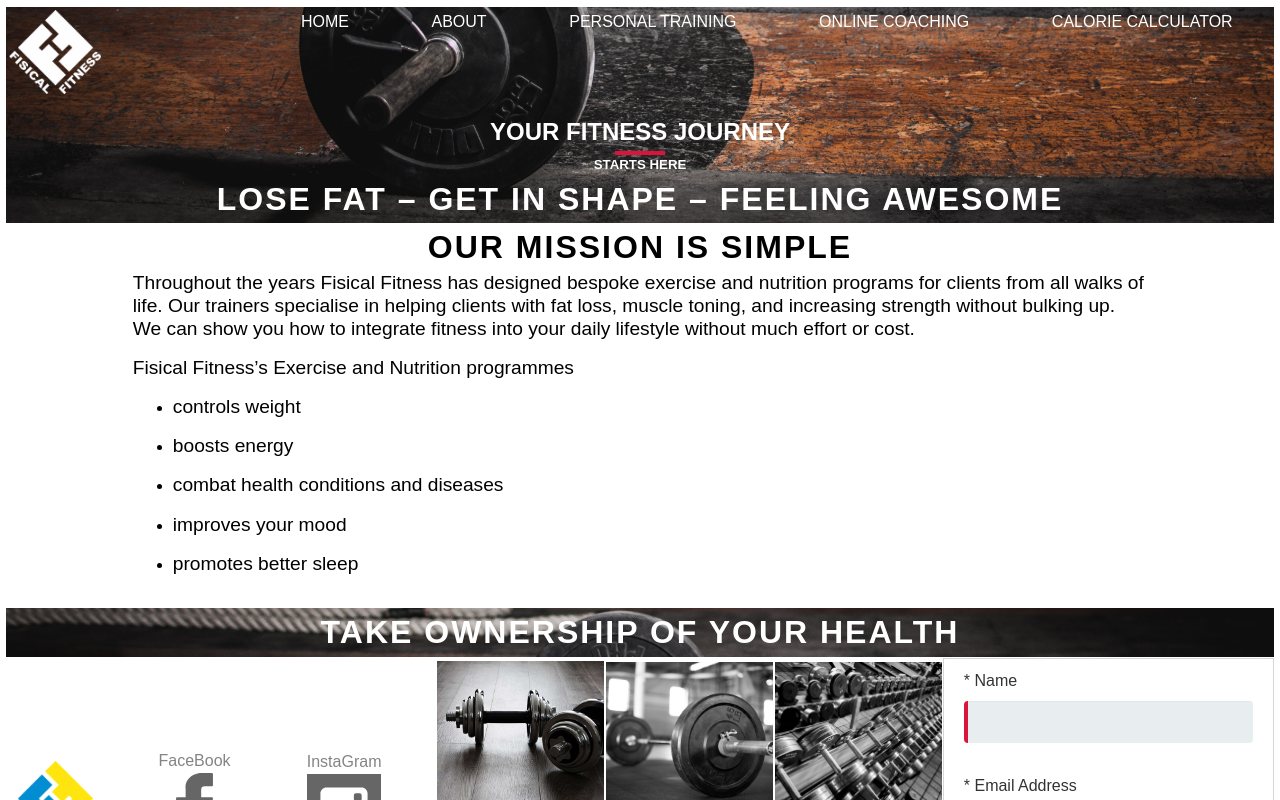
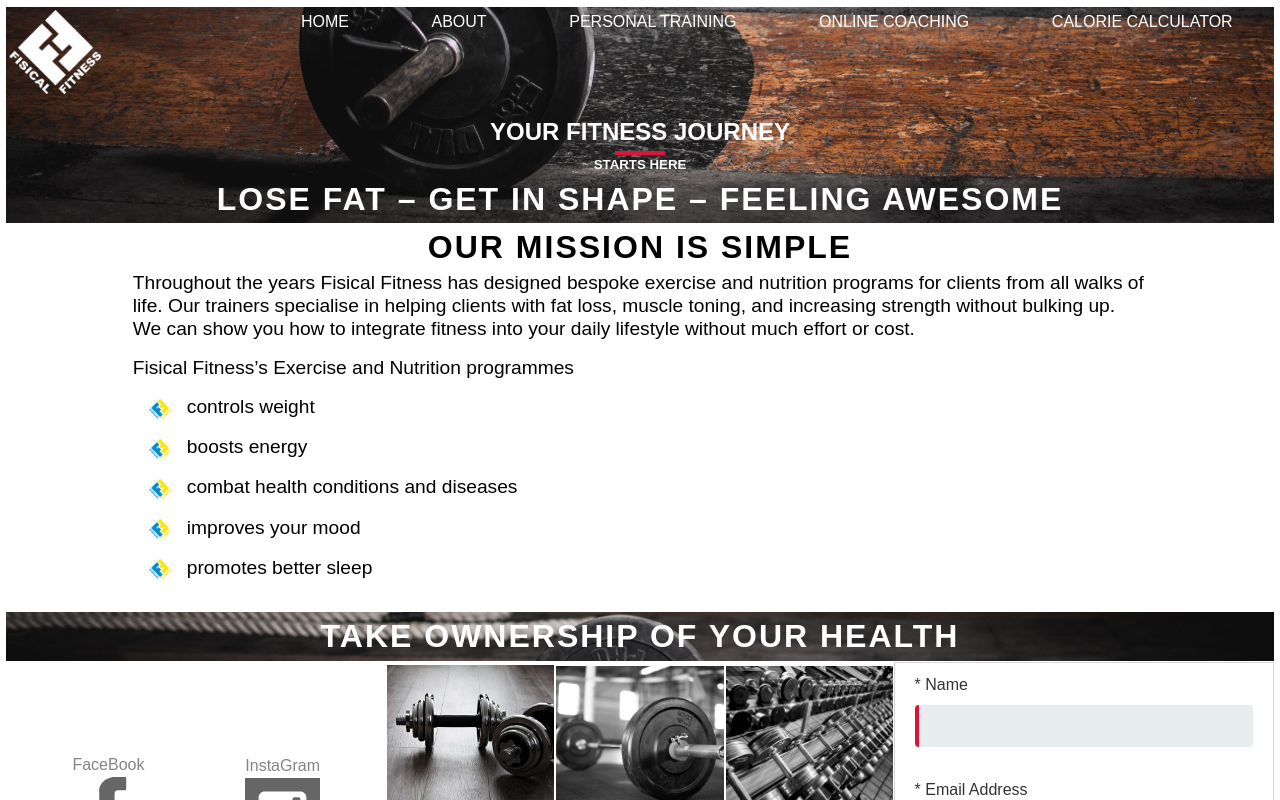
Before and after one commit to MeGallin/fisfitV2, a Vue app: page / in a window 1280 px wide. Shown: the top 800 px of the page. Built offline with nearby package versions, Linux system fonts and the light colour scheme.

Commit message:
removed bullet points

```diff
--- a/src/components/Footer/Footer.vue
+++ b/src/components/Footer/Footer.vue
@@ -5,13 +5,13 @@
 
     <div class="item footerContent">
 
-      <div>
+      <!-- <div>
         <div class="logo">
           <router-link to="/">
             <img v-bind:src="`../../assets/images/${logo.colour}`" />
           </router-link>
         </div>
-      </div>
+      </div> -->
 
       <div class="item footer-center-content">
         <div class="inner-wrapper">
--- a/src/components/Home/Home.css
+++ b/src/components/Home/Home.css
@@ -1,2 +1,15 @@
 section {
 }
+.textWrapper {
+    display: inline-flex;
+}
+.logo {
+    /* Logo size = 816 high x 747 Wide ratio = 1.092369 */
+    height: 20px;
+    width: 22px;
+    display: flex;
+    margin: 0.2em 1em;
+}
+.floatLeft {
+    text-align: left;
+}
--- a/src/components/Home/Home.vue
+++ b/src/components/Home/Home.vue
@@ -4,30 +4,49 @@
     <h1 class="title">Our MISSION IS SIMPLE</h1>
     <p>Throughout the years Fisical Fitness has designed bespoke exercise and nutrition programs for clients from all walks of life.  Our trainers specialise in helping clients with fat loss, muscle toning, and increasing strength without bulking up. We can show you how to integrate fitness into your daily lifestyle without much effort or cost.</p>
     <p>Fisical Fitness’s Exercise and Nutrition programmes</p>
-    <ul>
-      <li>
-        <p>controls weight</p>
-      </li>
-      <li>
-        <p>boosts energy</p>
-      </li>
-      <li>
-        <p>combat health conditions and diseases</p>
-      </li>
-      <li>
-        <p>improves your mood</p>
-      </li>
-      <li>
-        <p>promotes better sleep</p>
-      </li>
-    </ul>
+
+    <div class="floatLeft">
+        <div class="textWrapper">
+          <div class="logo"><img v-bind:src="`../../assets/images/${logo.colour}`" /></div>
+          <p>controls weight</p>
+        </div>
+    </div>
+    <div class="floatLeft">
+        <div class="textWrapper">
+          <div class="logo"><img v-bind:src="`../../assets/images/${logo.colour}`" /></div>
+           <p>boosts energy</p>
+        </div>
+    </div >
+    <div class="floatLeft">
+      <div class="textWrapper">
+        <div class="logo"><img v-bind:src="`../../assets/images/${logo.colour}`" /></div>
+          <p>combat health conditions and diseases</p>
+      </div>
+    </div>
+    <div class="floatLeft">
+      <div class="textWrapper">
+          <div class="logo"><img v-bind:src="`../../assets/images/${logo.colour}`" /></div>
+          <p>improves your mood</p>
+      </div>
+    </div>
+    <div class="floatLeft">
+        <div class="textWrapper">
+          <div class="logo"><img v-bind:src="`../../assets/images/${logo.colour}`" /></div>
+          <p>promotes better sleep</p>
+        </div>
+    </div>
 
   </section>
 </template>
 
 <script>
 export default {
-  name: "Home"
+  data() {
+        return {
+                  name: "Home",
+                  logo: {"white":"logo-white.png","colour":"logo-colour.png"},
+        }
+  }
 };
 </script>
 
```
